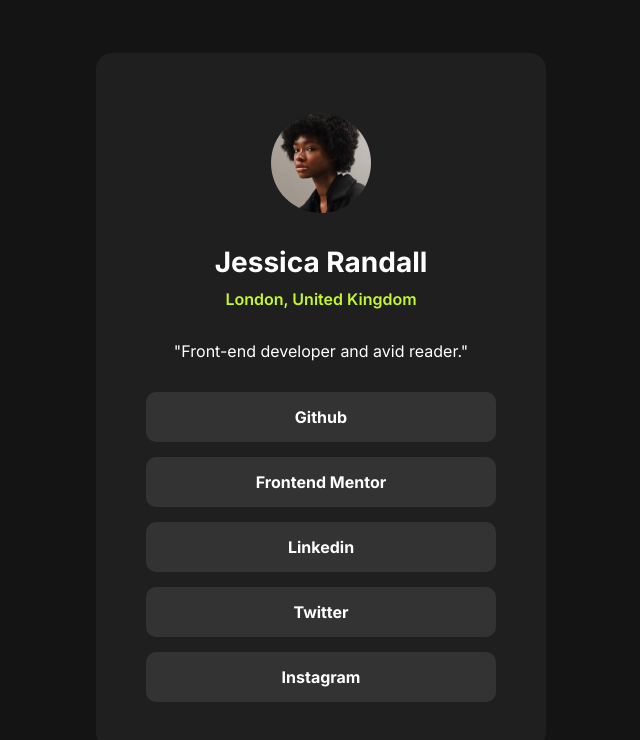
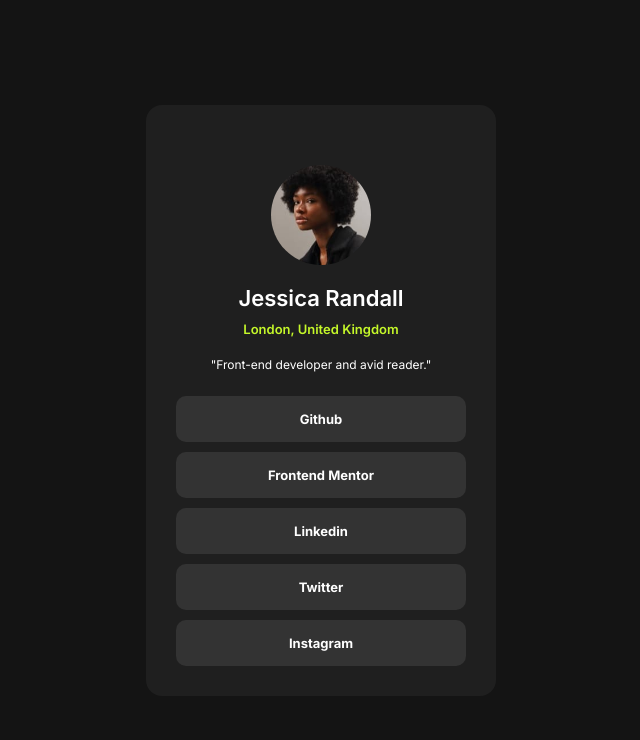
Before and after one commit to Junain44/social-links-profile, a plain HTML site: page index.html in a window 1280 px wide. Shown: the whole page, without its empty margins (319-959 px from the left). Drawn offline with Linux system fonts and the light colour scheme.

Commit message:
styling changes

```diff
--- a/style.css
+++ b/style.css
@@ -19,7 +19,7 @@
     width: 100%
 }
 
-  .header{
+.header{
 background-color: hsl(0, 0%, 8%);
 display: flex;
 justify-content: center;
@@ -27,10 +27,10 @@
 min-height: 100vh;
   }
 
-  .card-profile {
+.card-profile {
   background-color: hsl(0, 0%, 12%);
-  width: 450px;
-  padding: 4rem 2rem;
+  width: 350px;
+  padding: 0rem 0rem;
   border-radius: 16px;
   padding-top: 60px;
   padding-bottom: 30px;
@@ -48,30 +48,29 @@
 }
 
 .card-profile h1{
-font-size: 28px ;
+font-size: 22px ;
 font-family: "Inter", serif ;
-font-weight: 700;
-padding: 5px 1rem ;
+font-weight: 600;
 text-align: center;
 color: #fff;
-padding-top: 2rem;
+padding-top: 20px;
 padding-bottom: 10px;
 }
 
 .card-profile h2{
-    font-size: 16px ;
+    font-size: 13px ;
     font-family: "Inter", serif ;
     font-weight: 600;
     text-align: center;
     color: hsl(75, 94%, 57%);
-    padding-bottom: 2rem;
+    padding-bottom: 20px;
 }
 
 .card-profile p{
-    font-size: 16px ;
+    font-size: 12px ;
     font-family: "Inter", serif ;
     font-weight: 400;
-    padding-bottom: 15px;
+    padding-bottom: 24px;
     text-align: center;
     color: #fff;
 }
@@ -79,24 +78,8 @@
 .btn-profile {
     display: flex;
     flex-direction: column;
-    gap: 15px;
-    padding: 1rem 20px;
-}
-
-.btn-profile button{
-    padding-top: 15px;
-    padding-bottom: 15px;
-    font-family:"Inter", serif;
-    font-weight: 700;
-    font-size: 16px;
-    border: none;
-    border-radius: 10px;
-    background-color: hsl(0, 0%, 20%);
-    color: #fff;
-    -webkit-border-radius: 10px;
-    -moz-border-radius: 10px;
-    -ms-border-radius: 10px;
-    -o-border-radius: 10px;
+    gap: 10px;
+    padding: 0rem 0px;
 }
 
 .btn-profile a{
@@ -104,7 +87,7 @@
   padding-bottom: 15px;
   font-family:"Inter", serif;
   font-weight: 700;
-  font-size: 16px;
+  font-size: 13px;
   border: none;
   border-radius: 10px;
   background-color: hsl(0, 0%, 20%);
```
